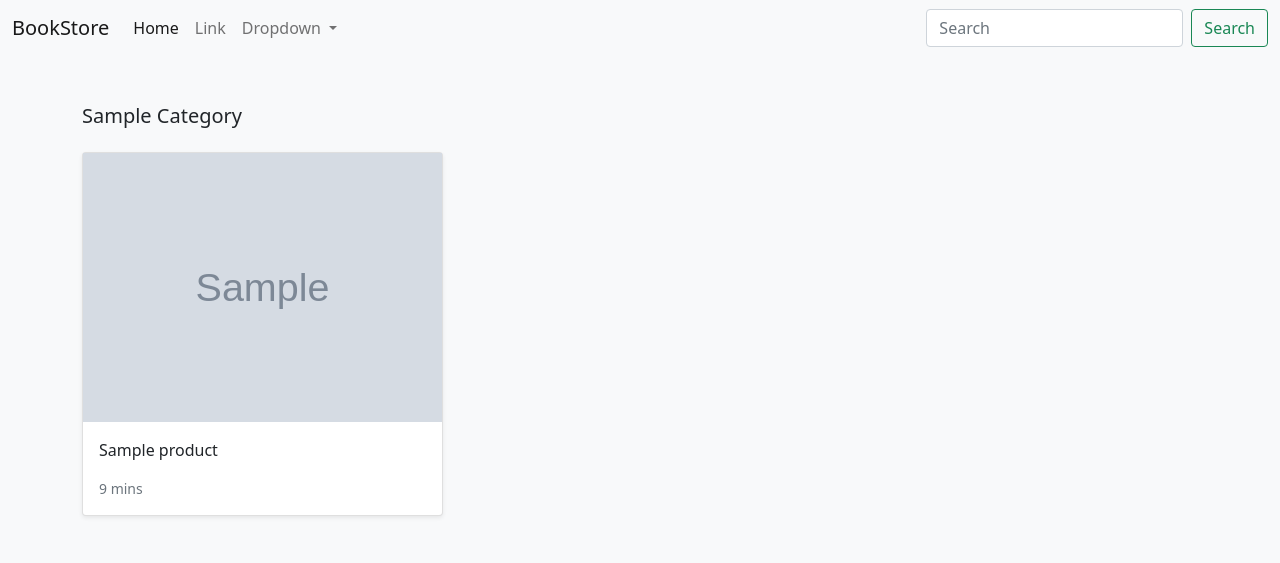
After one commit to Rukaiya/ecommerce, a Django app: a page that uses templates/store/base.html in a window 1280 px wide. The commit adds this page. Shown: the top 563 px of the page. Run offline with Django 4.2, Linux system fonts and the light colour scheme; tables that the repository leaves empty hold one stand-in row (values such as "Sample post"); grey boxes marked "Sample" are stand-in pictures.

Commit message:
category wise products

```diff
--- a/store/models.py
+++ b/store/models.py
@@ -9,6 +9,9 @@ class Category(models.Model):
 
     class Meta:
         verbose_name_plural = 'categories'
+
+    def get_absolute_url(self):
+        return reverse('store:category_list', args=[self.slug])
 
     def __str__(self):
         return self.name
--- a/store/urls.py
+++ b/store/urls.py
@@ -6,5 +6,6 @@ app_name = 'store'
 urlpatterns = [
     path('', views.all_products ,name='all_products'),
     path('item/<slug:slug>/', views.product_detail ,name='product_detail'),
+    path('search/<slug:category_slug>/', views.category_list ,name='category_list'),
 
 ]
--- a/store/views.py
+++ b/store/views.py
@@ -13,3 +13,8 @@ def all_products(request):
 def product_detail(request, slug):
     product = get_object_or_404(Product, slug=slug, in_stock=True)
     return render(request, 'store/products/detail.html', {'product': product})
+
+def category_list(request, category_slug):
+    category = get_object_or_404(Category, slug=category_slug)
+    products = Product.objects.filter(category=category)
+    return render(request, 'store/products/category.html', {'category': category, 'products':products})
--- a/templates/store/base.html
+++ b/templates/store/base.html
@@ -36,7 +36,7 @@
                       <li><a class="dropdown-item" href="{% url 'store:all_products' %}">All</a></li>
                       {% for c in categories  %}
                         <li>
-                            <a class="dropdown-item" href="#">{{c.name|title}}</a>
+                            <a class="dropdown-item" href="{{c.get_absolute_url}}">{{c.name|title}}</a>
                         </li>
                       {% endfor %}
 
--- /dev/null
+++ b/templates/store/products/category.html
@@ -0,0 +1,31 @@
+{% extends '../base.html' %}
+{% block title %}Category{% endblock %}
+{% block content %}
+<main>
+
+    <div class="album py-5 bg-light">
+        <div class="container">
+            <div class="pb-3 h5">{{ category.name|title }}</div>
+            <div class="row row-cols-1 row-cols-sm-2 row-cols-md-3 g-3">
+
+                {% for product in products %}
+                <div class="col">
+                    <div class="card shadow-sm">
+                        <img class="img-fluid" src="{{product.image.url}}" alt="Responsive Image">
+                        <div class="card-body">
+                            <p class="card-text">
+                                <a href="{{ product.get_absolute_url }}" class="text-dark text-decoration-none">{{product.title}}</a>
+                            </p>
+                            <div class="d-flex justify-content-between align-items-center">
+                                <small class="text-muted">9 mins</small>
+                            </div>
+                        </div>
+                    </div>
+                </div>
+                {% endfor %}
+            </div>
+        </div>
+    </div>
+
+</main>
+{% endblock %}
```
